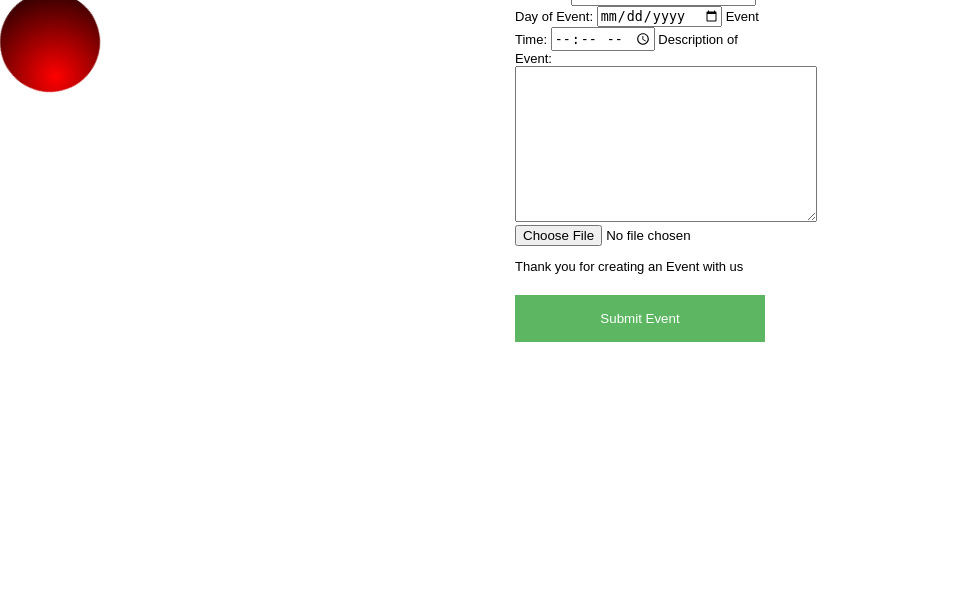
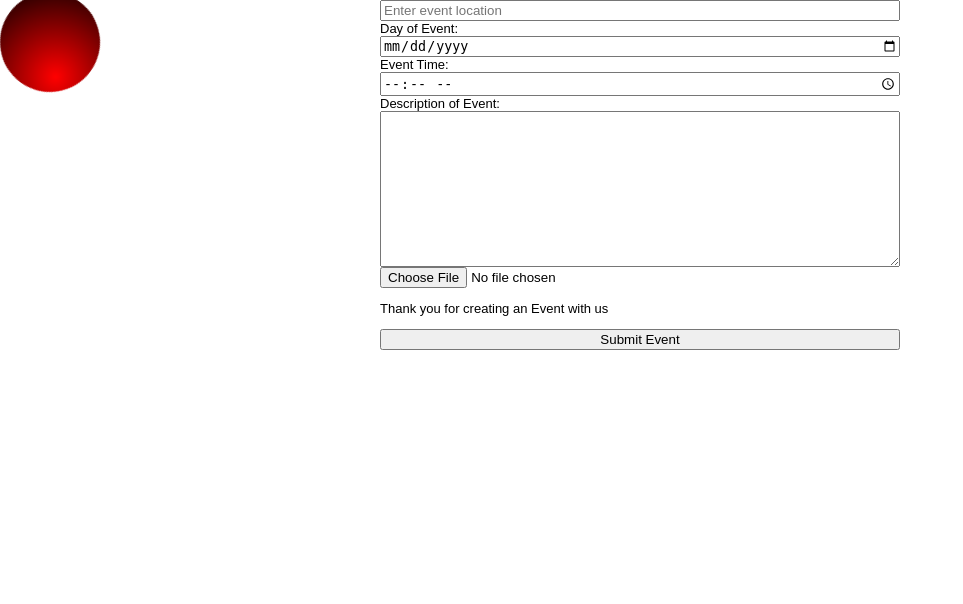
Before and after one commit to cleanup-meetup/cleanup-meetup, a Python web app: template templates/create-event.html in a window 1280 px wide. Shown: the part 196-800 px from the top of the page, without its empty margins (0-963 px from the left). Run offline with Jinja, Linux system fonts and the light colour scheme; the template is opened without the code that fills it, so the values that code supplies are empty.

Commit message:
Layout form vertical

```diff
--- a/templates/create-event.html
+++ b/templates/create-event.html
@@ -24,10 +24,10 @@
     <main class="centered-content-layout">
         <h1 class="page-title">Create New Meetup</h1>
         <p>We're excited to clean up the world with you! Fill out this form to host an event.</p>
-        <form action="/action_page.php">
+        <form action="/action_page.php" class="vertical-form">
             <label for="event-name">Event Name</label>
             <input type="text" placeholder="Enter event name" name="event-name" required>
-            <label for="location">Event Location:
+            <label for="location">Event Location:</label>
             <input type="text" placeholder="Enter event location" name="location" required>
             <label for="event-day">Day of Event:</label>
             <input type="date" placeholder="MM/DD/YYYY" name="event-day" required>
--- a/templates/styles/form.css
+++ b/templates/styles/form.css
@@ -1,90 +1,90 @@
-.descript{
-    font-size:18pt;
-    height:560px;
-    width:300px;
-}
-
-.submitForm{
-    background-color: #4CAF50;
-    color: white;
-    padding: 16px 20px;
-    margin: 8px 0;
-    border: none;
-    cursor: pointer;
-    width: 100%;
-    opacity: 0.9;
-}
-form {
-    margin: 0 auto;
-    width:250px;
-    }
-
-.container{
-    border-style: solid;
-    padding: 45px;
-    height: 90%;
-    width: 100%;
-    text-align: center;
-}
-
-.flex-container{
-    display:flex;
-    flex-direction: row;
-}
-
-.ball{
+.ball {
   display: block;
   width: 100px;
   height: 100px;
   background: red;
   border-radius: 50%;
-    background:-webkit-radial-gradient(25px 25px, circle, red, #000);
+  background: -webkit-radial-gradient(25px 25px, circle, red, #000);
   background: -moz-radial-gradient(25px 25px, circle, red, #000);
   background: radial-gradient(25px 25px, circle, red, #000);
-
   -webkit-animation: spin 1000ms linear infiite, moveDowntoUp 5s linear infinite;
   -moz-animation: spin 1000ms linear infinite, moveDowntoUp 5s linear infinite;
   -ms-animation: spin 1000ms linear infinite, moveDowntoUp 5s linear infinite;
   animation: spin 1000ms linear infinite, moveDowntoUp 5s linear infinite;
-
   -webkit-transition: all 1s ease;
   transition: all 1s ease;
-
   position: absolute;
   left: 0;
 }
 
 @-ms-keyframes spin {
-    from { -ms-transform: rotate(0deg); }
-    to { -ms-transform: rotate(360deg); }
+  from {
+    -ms-transform: rotate(0deg);
   }
+  to {
+    -ms-transform: rotate(360deg);
+  }
+}
+
 @-moz-keyframes spin {
-    from { -moz-transform: rotate(0deg); }
-    to { -moz-transform: rotate(360deg); }
+  from {
+    -moz-transform: rotate(0deg);
   }
+  to {
+    -moz-transform: rotate(360deg);
+  }
+}
+
 @keyframes spin {
-    from { transform: rotate(0deg); }
-    to { transform: rotate(360deg); }
+  from {
+    transform: rotate(0deg);
   }
+  to {
+    transform: rotate(360deg);
+  }
+}
+
 @-webkit-keyframes spin {
-    from { -webkit-transform: rotate(0deg); }
-    to { -webkit-transform: rotate(360deg); }
+  from {
+    -webkit-transform: rotate(0deg);
+  }
+  to {
+    -webkit-transform: rotate(360deg);
+  }
 }
 
 @-moz-keyframes moveDowntoUp {
-    0%   { top: -100px; }
+  0% {
+    top: -100px;
+  }
+  100% {
+    top: 100%;
+  }
+}
 
-    100% { top: 100%; }
+@-ms-keyframes moveDowntoUp {
+  0% {
+    top: -100px;
   }
-  @-ms-keyframes moveDowntoUp {
-    0%   { top: -100px; }
-    100% { top: 100%; }
+  100% {
+    top: 100%;
   }
+}
+
 @keyframes moveDowntoUp {
-    0%   { top: -100px; }
-    100% { top: 100%; }
+  0% {
+    top: -100px;
   }
+  100% {
+    top: 100%;
+  }
+}
+
 @-webkit-keyframes moveDowntoUp {
-    0%   { top: -100px; }
-    100% { top: 100%; }
+  0% {
+    top: -100px;
   }
+  100% {
+    top: 100%;
+  }
+}
--- a/templates/styles/styles.css
+++ b/templates/styles/styles.css
@@ -32,11 +32,11 @@ a:hover {
 }
 
 /* Loading animation */
+
 @keyframes throb {
     from {
         opacity: 1;
     }
-
     to {
         opacity: 0.5;
     }
@@ -149,7 +149,7 @@ a:hover {
 }
 
 .modern-input:focus {
-    box-shadow: 0 0 2px rgba(0,0,0,0.25);
+    box-shadow: 0 0 2px rgba(0, 0, 0, 0.25);
 }
 
 /* Page titles */
@@ -179,17 +179,19 @@ a:hover {
 }
 
 /* Floating above */
+
 .up--2 {
     z-index: 2;
-    box-shadow: 0 0 4px rgba(0,0,0,0.5)
+    box-shadow: 0 0 4px rgba(0, 0, 0, 0.5)
 }
 
 .up--1 {
     z-index: 1;
-    box-shadow: 0 0 2px rgba(0,0,0,0.5)
+    box-shadow: 0 0 2px rgba(0, 0, 0, 0.5)
 }
 
 /* Maps */
+
 .map-container--loading {
     display: flex;
     justify-content: center;
@@ -201,7 +203,7 @@ a:hover {
 .map-container--error::after {
     content: "Error: Upcoming event data failed to load. :(";
     position: absolute;
-    background-color: rgba(0,0,0,0.5);
+    background-color: rgba(0, 0, 0, 0.5);
     top: 0;
     bottom: 0;
     left: 0;
@@ -214,11 +216,13 @@ a:hover {
 }
 
 /* Spacer */
+
 .spacer {
     flex-grow: 1;
 }
 
 /* Footer */
+
 footer {
     font-size: 0.9rem;
     font-style: italic;
@@ -228,7 +232,15 @@ footer {
 }
 
 /* Centered layout */
+
 .centered-content-layout {
     max-width: 40rem;
     margin: auto;
 }
+
+/* Vertically laid out form */
+
+.vertical-form {
+    display: flex;
+    flex-direction: column;
+}
```
Lines whose indentation alone changed are shown as unchanged.
